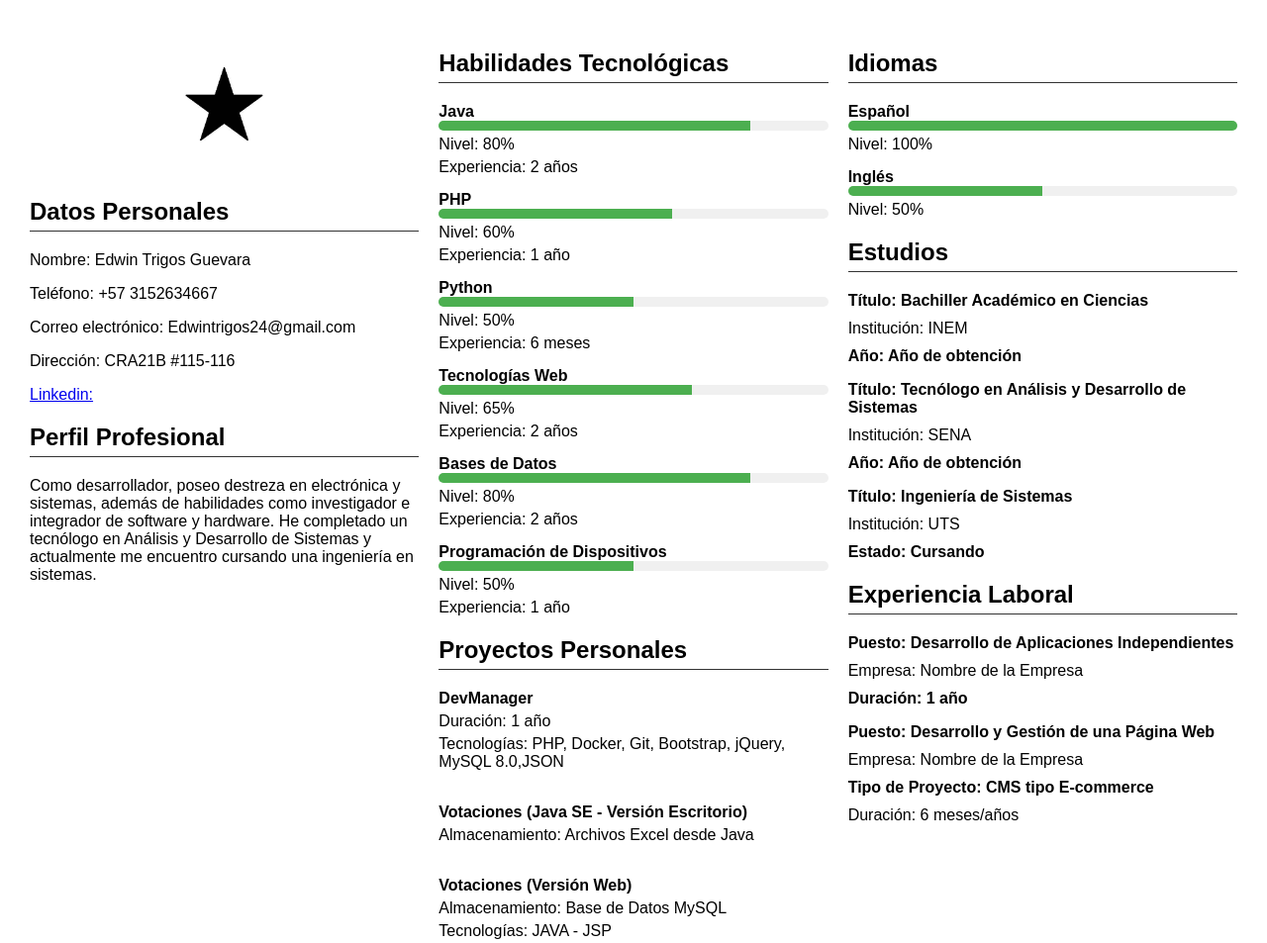
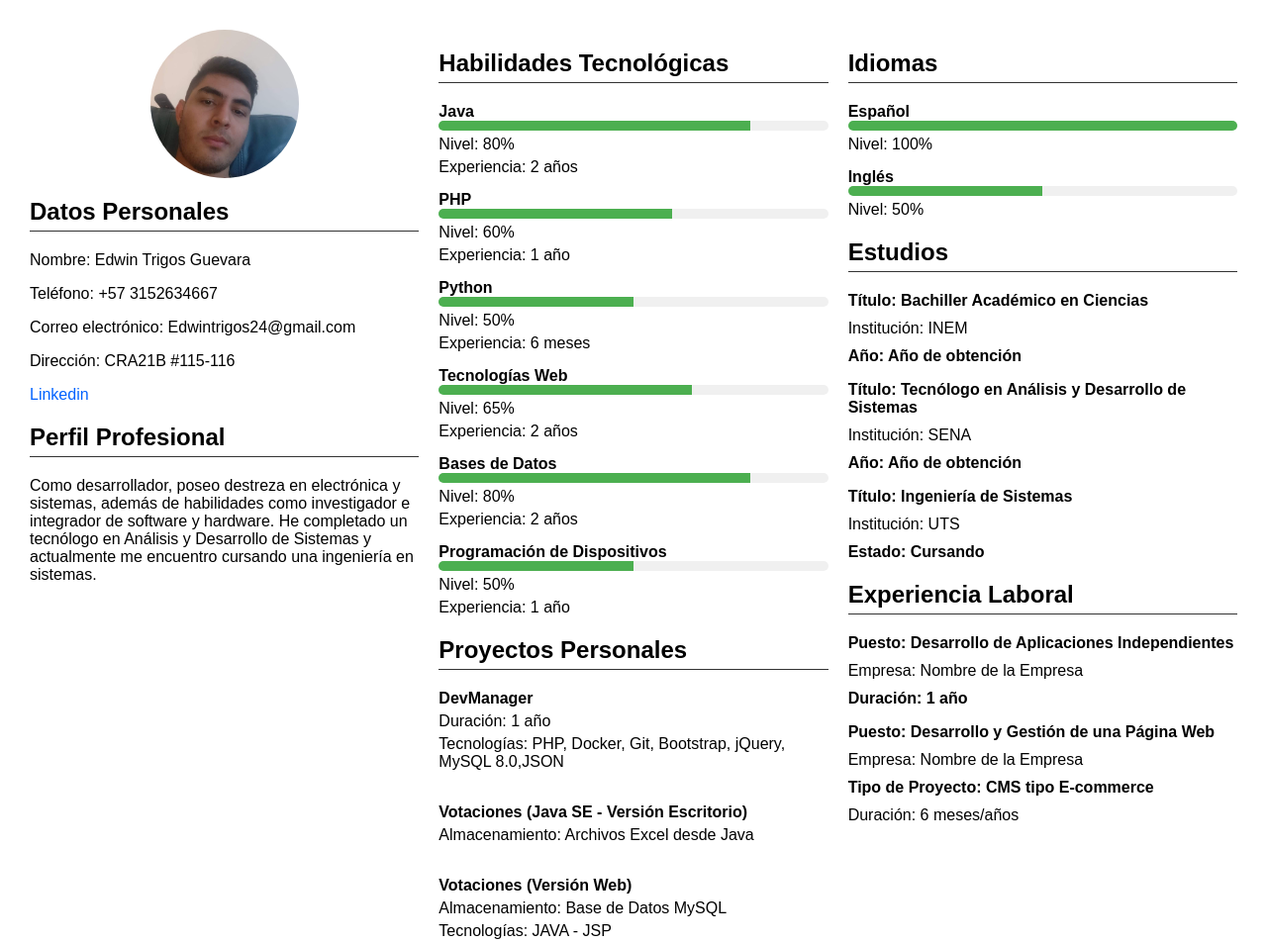
Before and after one commit to Ewin24/curriculum, a plain HTML site: page index.html in a window 1280 px wide. Shown: the whole page at 99% size. Drawn offline with Linux system fonts and the light colour scheme.

Commit message:
Add files via upload

```diff
--- a/css/styles.css
+++ b/css/styles.css
@@ -172,3 +172,8 @@
 .experiencia li:last-child {
     margin-bottom: 15px;
 }
+
+a{
+    text-decoration: none;
+    color: rgb(0, 98, 255);
+}
--- a/index.html
+++ b/index.html
@@ -12,7 +12,7 @@
     <div class="container">
         <div class="columna1">
             <div class="foto-redonda">
-                <img src="images/istockphoto-1295967422-612x612.jpg" alt="Foto de perfil">
+                <img src="images/WhatsApp Image 2023-07-28 at 11.05.36 AM.jpeg" alt="Foto de perfil">
             </div>
             <div class="datos-personales">
                 <h2>Datos Personales</h2>
@@ -21,7 +21,7 @@
                 <p>Correo electrónico: Edwintrigos24@gmail.com</p>
                 <p>Dirección: CRA21B #115-116</p>
                 <a href="www.linkedin.com/in/edwintrigosguevara">
-                    <p>Linkedin: </p>
+                    <p>Linkedin</p>
                 </a>
             </div>
             <div class="perfil-profesional">
```
Also changed, not shown: images/WhatsApp Image 2023-07-28 at 11.05.36 AM.jpeg (added).
